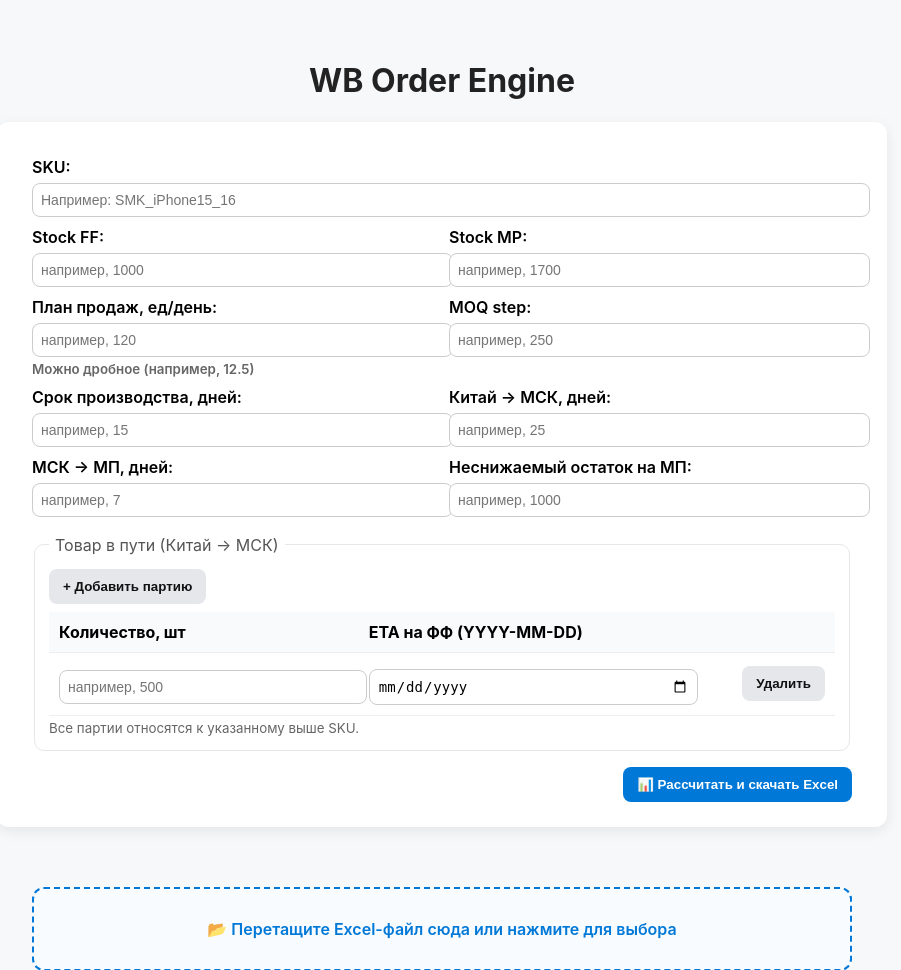
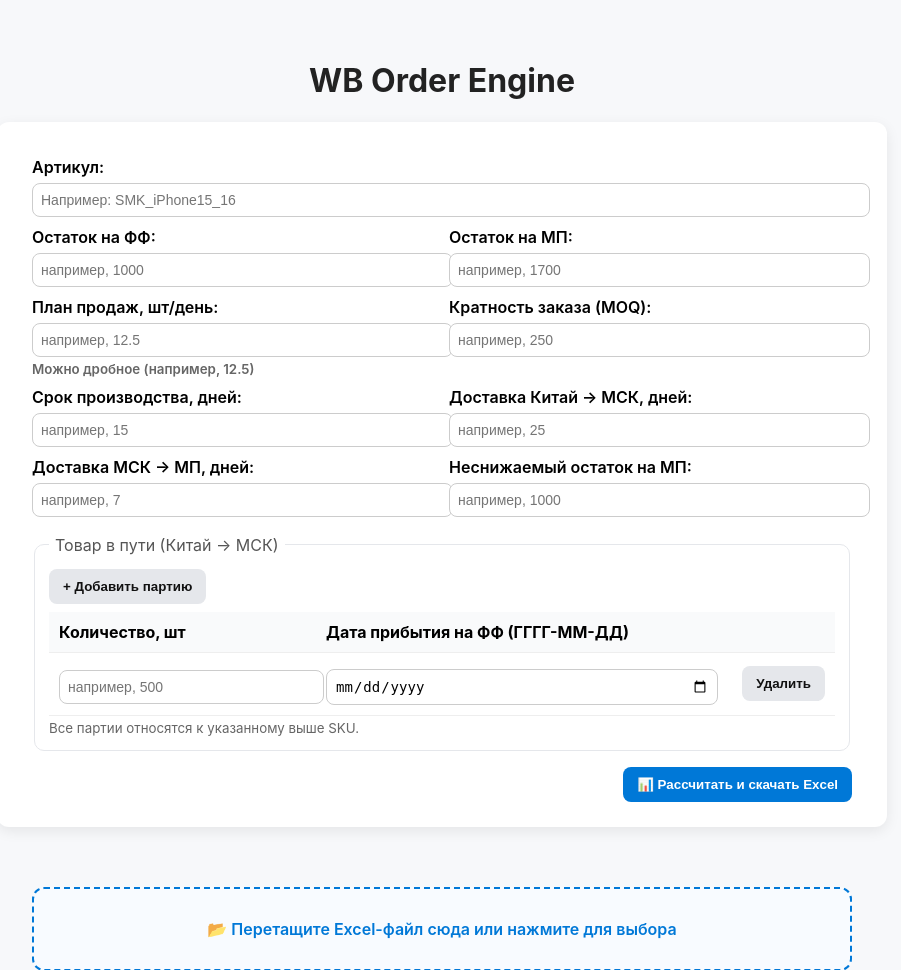
Before and after one commit to orenvlad-ai/wb-order-engine, a FastAPI app: page / in a window 1280 px wide. Shown: the top 970 px of the page, without its empty margins (198-1099 px from the left). Run offline with FastAPI, Linux system fonts and the light colour scheme.

Commit message:
feat(ui): русские названия и подсказки в форме расчёта

```diff
--- a/app/templates/input_form.html
+++ b/app/templates/input_form.html
@@ -52,7 +52,7 @@
 
       tr.innerHTML = `
         <td><input type="number" name="in_transit_qty" min="1" step="1" placeholder="например, 500" required></td>
-        <td><input type="date"   name="in_transit_eta" required></td>
+        <td><input type="date"   name="in_transit_eta" placeholder="например, 2025-11-01" required></td>
         <td style="text-align:right;"><button type="button" class="btn-secondary" onclick="this.closest('tr').remove()">Удалить</button></td>
       `;
       tbody.appendChild(tr);
@@ -345,26 +345,26 @@
 
   <form method="post" action="/calc_excel">
     <div class="row-1">
-      <label>SKU:
+      <label>Артикул:
         <input type="text" name="sku" placeholder="Например: SMK_iPhone15_16" required>
       </label>
     </div>
 
     <div class="row">
-      <label>Stock FF:
+      <label>Остаток на ФФ:
         <input type="number" name="stock_ff" min="0" placeholder="например, 1000" required>
       </label>
-      <label>Stock MP:
+      <label>Остаток на МП:
         <input type="number" name="stock_mp" min="0" placeholder="например, 1700" required>
       </label>
     </div>
 
     <div class="row">
-      <label>План продаж, ед/день:
-        <input type="number" name="plan_sales_per_day" min="0" step="0.01" placeholder="например, 120" required>
+      <label>План продаж, шт/день:
+        <input type="number" name="plan_sales_per_day" min="0" step="0.01" placeholder="например, 12.5" required>
         <small>Можно дробное (например, 12.5)</small>
       </label>
-      <label>MOQ step:
+      <label>Кратность заказа (MOQ):
         <input type="number" name="moq_step" min="1" step="1" placeholder="например, 250" required>
       </label>
     </div>
@@ -373,13 +373,13 @@
       <label>Срок производства, дней:
         <input type="number" name="prod_lead_time_days" min="0" placeholder="например, 15" required>
       </label>
-      <label>Китай → МСК, дней:
+      <label>Доставка Китай → МСК, дней:
         <input type="number" name="lead_time_cn_msk" min="0" placeholder="например, 25" required>
       </label>
     </div>
 
     <div class="row">
-      <label>МСК → МП, дней:
+      <label>Доставка МСК → МП, дней:
         <input type="number" name="lead_time_msk_mp" min="0" placeholder="например, 7" required>
       </label>
       <label>Неснижаемый остаток на МП:
@@ -396,7 +396,7 @@
         <thead>
           <tr>
             <th>Количество, шт</th>
-            <th>ETA на ФФ (YYYY-MM-DD)</th>
+            <th>Дата прибытия на ФФ (ГГГГ-ММ-ДД)</th>
             <th></th>
           </tr>
         </thead>
```
